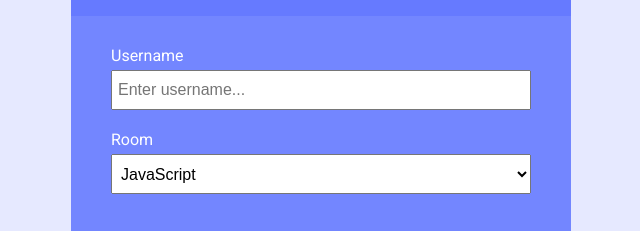
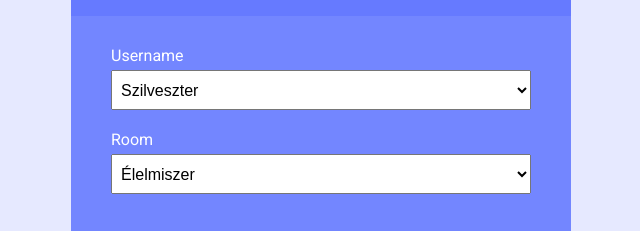
Before and after one commit to SilvesterSpath/chatcord, a website: page public/index.html in a window 1280 px wide. Shown: the part 142-373 px from the top of the page, without its empty margins (319-959 px from the left). Drawn offline with Linux system fonts and the light colour scheme.

Commit message:
categiries

```diff
--- a/public/index.html
+++ b/public/index.html
@@ -22,23 +22,20 @@
         <form action="chat.html">
           <div class="form-control">
             <label for="username">Username</label>
-						<input
-							type="text"
-							name="username"
-							id="username"
-							placeholder="Enter username..."
-							required
-						/>
+            <select id="username" name="username" required>
+              <option value="Szilveszter">Szilveszter</option>
+              <option value="Szilvi">Szilvi</option>
+            </select>
           </div>
           <div class="form-control">
             <label for="room">Room</label>
             <select name="room" id="room">
-							<option value="JavaScript">JavaScript</option>
-							<option value="Python">Python</option>
-							<option value="PHP">PHP</option>
-							<option value="C#">C#</option>
-							<option value="Ruby">Ruby</option>
-							<option value="Java">Java</option>
+              <option value="Élelmiszer">Élelmiszer</option>
+              <option value="Gyógyszer">Gyógyszer</option>
+              <option value="Háztartási">Háztartási</option>
+              <option value="Ruha">Ruha</option>
+              <option value="Fitness">Fitness</option>
+              <option value="Egyéb">Egyéb</option>
             </select>
           </div>
           <button type="submit" class="btn">Join Chat</button>
```
Lines whose indentation alone changed are shown as unchanged.
